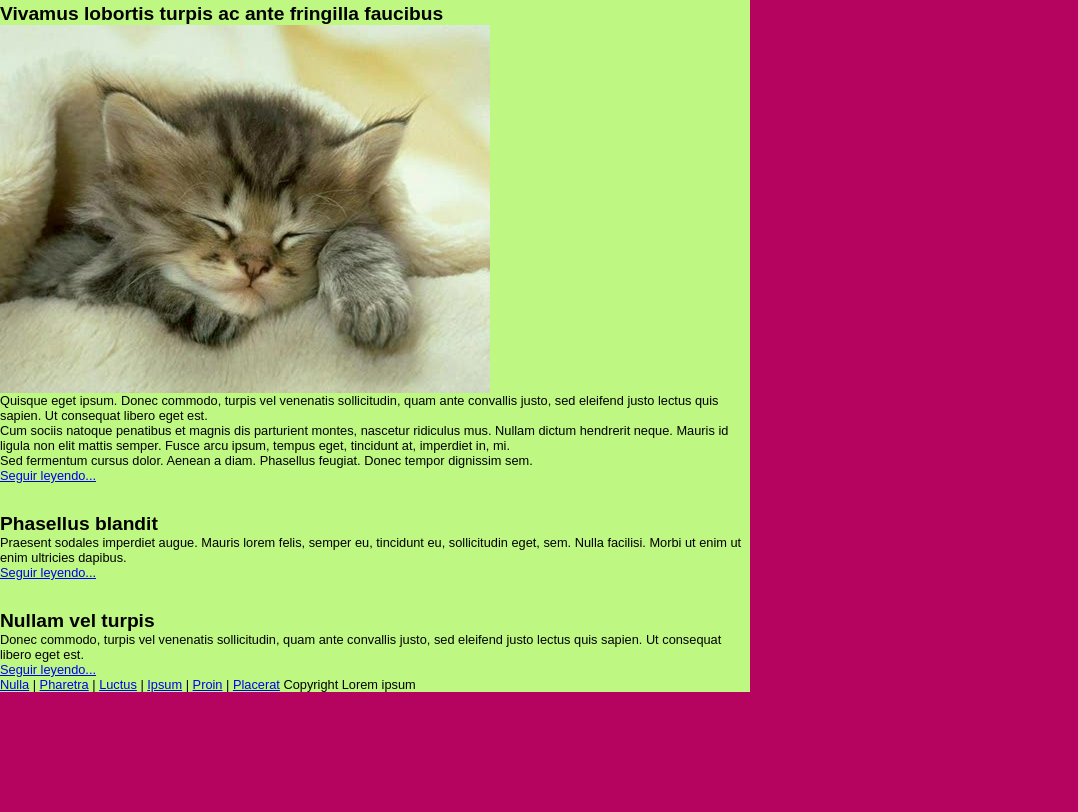
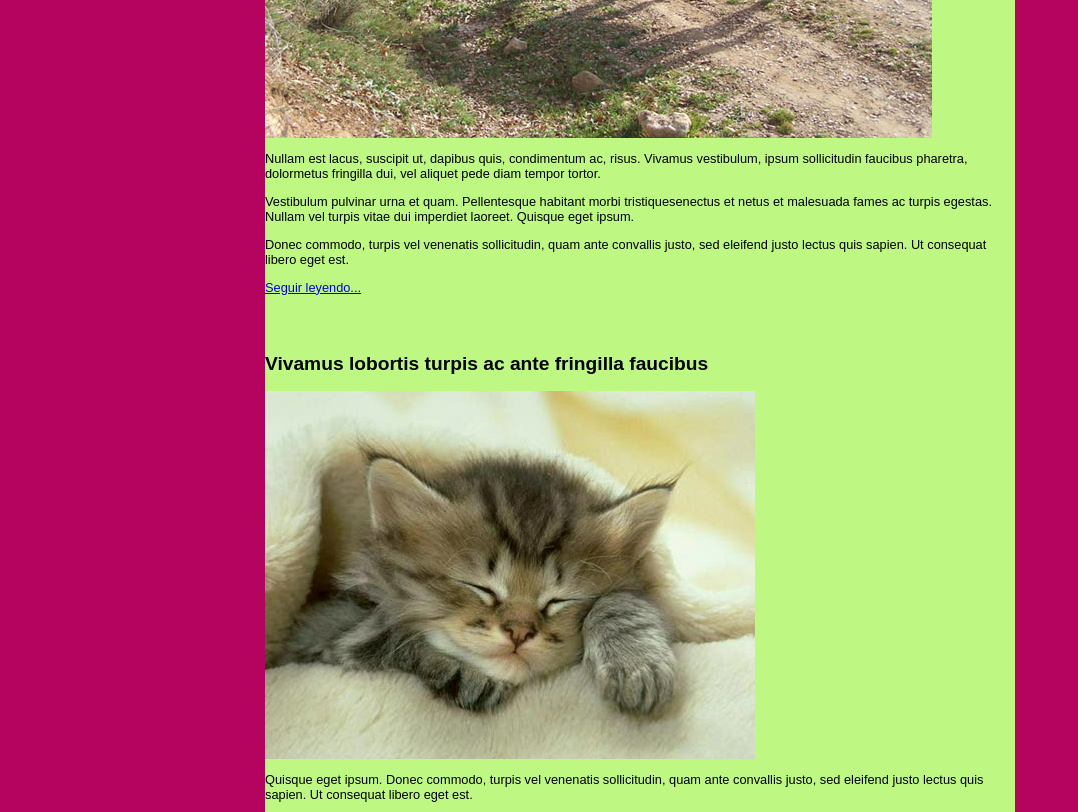
Before and after one commit to Danii-sc/contenedores-html, a plain HTML site: page index.html in a window 1280 px wide. Shown: the part 1446-2258 px from the top of the page, without its empty margins (0-1078 px from the left). Before the commit the page ends 2138 px from the top, so only its background shows below. Drawn offline with Linux system fonts and the light colour scheme.

Commit message:
Ultimo canbio de la actividad

```diff
--- a/style.css
+++ b/style.css
@@ -1,6 +1,6 @@
 *{
-    margin: 0%;
-    padding: 0px 0px 0px 0px;
+    margin: 0, auto;
+    padding: 0px;
 }
 
 *img{
@@ -26,7 +26,7 @@ body{
 
 #contenedor{
     width: 750px;
-    margin: 0,auto;
+    margin: auto;
     height: 100%;
     background-color: #bef781;
 }
@@ -39,3 +39,30 @@ body{
     color: #79b30b;
     background-image: url(logocabecera.jpg);
 }
+
+#menuhorizontal{
+    width: 100%;
+}
+
+#pie{
+    clear: both;
+    background-color: #333;
+    height: 30px;
+    color: #fff;
+    padding-top: 10px;
+    padding-left: 10px;
+}
+
+#pie .enlaces{
+    float: left;
+}
+
+#pie .enlaces a{
+    text-decoration: none;
+    color: white;
+}
+
+#pie a:hover{
+    background-color:  #336699;
+    color: #ffffff;
+}
```
